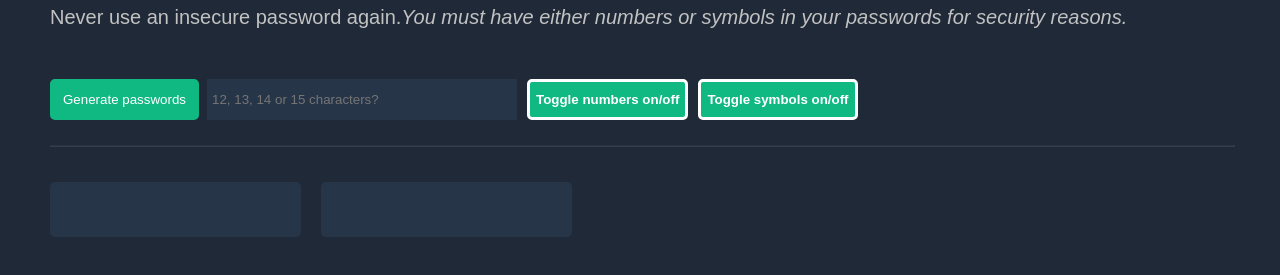
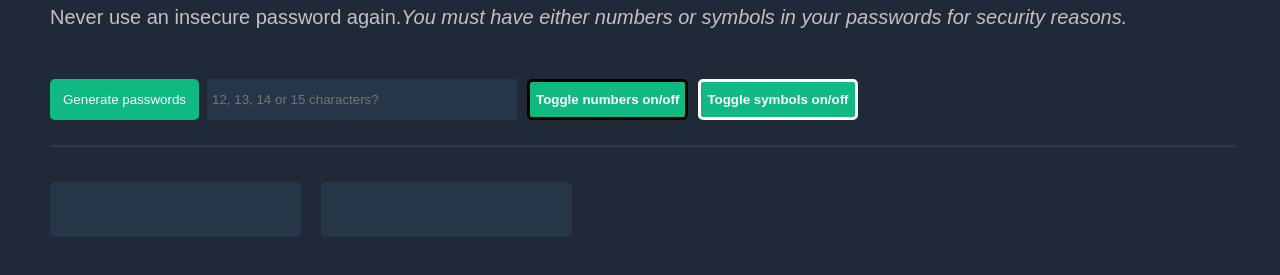
Before and after one commit to curtisnlogan/password-generator, a plain HTML site: page index.html in a window 1280 px wide. In both pictures the pointer is over the button "Toggle numbers on/off". Shown: the part 191-466 px from the top of the page. Drawn offline with Linux system fonts and the light colour scheme.

Commit message:
Update index.css

```diff
--- a/css/index.css
+++ b/css/index.css
@@ -60,6 +60,15 @@ h1 {
     margin: 0 10px 0 10px;
 }
 
+.numbers-btn:hover {
+    background-color: #10B981;
+    font-weight: bold;
+    color: white;
+    border-radius: 5px;
+    border: black solid;
+    margin: 0 10px 0 10px;
+}
+
 .symbols-btn {
     background-color: #10B981;
     font-weight: bold;
```
